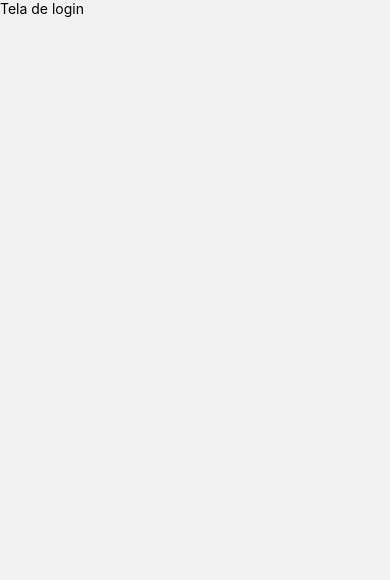
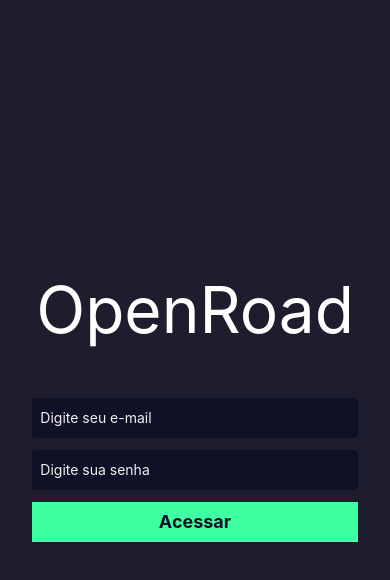
Before and after one commit to dgleyramos1/openroad-mobile, a React Native app: screen /SingIn in a window 390 px wide. Shown: the top 580 px of the page. Built offline with nearby package versions, Linux system fonts and the light colour scheme.

Commit message:
feat: adicionando elementos a tela de login

```diff
--- a/src/pages/SignIn/index.tsx
+++ b/src/pages/SignIn/index.tsx
@@ -1,10 +1,74 @@
 import React from 'react';
-import {View, Text} from 'react-native';
+import {View,
+    Text,
+    StyleSheet,
+    Image,
+    TextInput,
+    TouchableOpacity
+} from 'react-native';
 
 export default function SignIn(){
     return(
-        <View>
-            <Text>Tela de login</Text>
+        <View style={styles.container}>
+            <Text style={styles.logo}>OpenRoad</Text>
+            <View style={styles.inputContainer}>
+                <TextInput
+                    placeholder='Digite seu e-mail'
+                    style={styles.input}
+                    placeholderTextColor="#f0f0f0"
+                />
+                <TextInput
+                    placeholder='Digite sua senha'
+                    style={styles.input}
+                    placeholderTextColor="#f0f0f0"
+                />
+
+                <TouchableOpacity style={styles.button}>
+                    <Text style={styles.buttonText}>Acessar</Text>
+                </TouchableOpacity>
+            </View>
         </View>
     )
 }
+
+const styles = StyleSheet.create({
+    container:{
+        flex:1,
+        justifyContent: 'center',
+        alignItems: 'center',
+        backgroundColor: '#1d1d2e'
+    },
+    logo:{
+        marginBottom: 18,
+        color: '#fff',
+        fontSize: 64
+    },
+    inputContainer: {
+        width: '95%',
+        alignItems: 'center',
+        justifyContent: 'center',
+        paddingVertical: 32,
+        paddingHorizontal: 14
+    },
+    input: {
+        width: '95%',
+        height: 40,
+        backgroundColor: '#101026',
+        marginBottom: 12,
+        borderRadius: 4,
+        paddingHorizontal: 8,
+        color: '#fff'
+    },
+    button: {
+        width: '95%',
+        height: 40,
+        backgroundColor: '#3fffa3',
+        justifyContent: 'center',
+        alignItems: 'center'
+    },
+    buttonText: {
+        fontSize: 18,
+        fontWeight: 'bold',
+        color: '#101026'
+    }
+});
--- a/src/routes/index.tsx
+++ b/src/routes/index.tsx
@@ -1,5 +1,5 @@
 import React from "react";
-import { View } from "react-native";
+import { View, ActivityIndicator } from "react-native";
 
 import AppRoutes from "./app.routes";
 import AuthRoutes from "./auth.routes";
@@ -9,6 +9,22 @@ function Routes(){
     const isAuthenticated = false;
     const loading = false;
 
+    if(loading){
+        return(
+            <View style={
+                {flex:1,
+                backgroundColor: '#1d1d2e',
+                justifyContent: 'center',
+                alignItems: 'center'}
+            }>
+                <ActivityIndicator
+                    size={60}
+                    color="#f5f7fb"
+                />
+            </View>
+        )
+    }
+
     return(
         isAuthenticated ? <AppRoutes/> : <AuthRoutes/>
     )
```
Also changed, not shown: src/assets/Logo.png (deleted).
